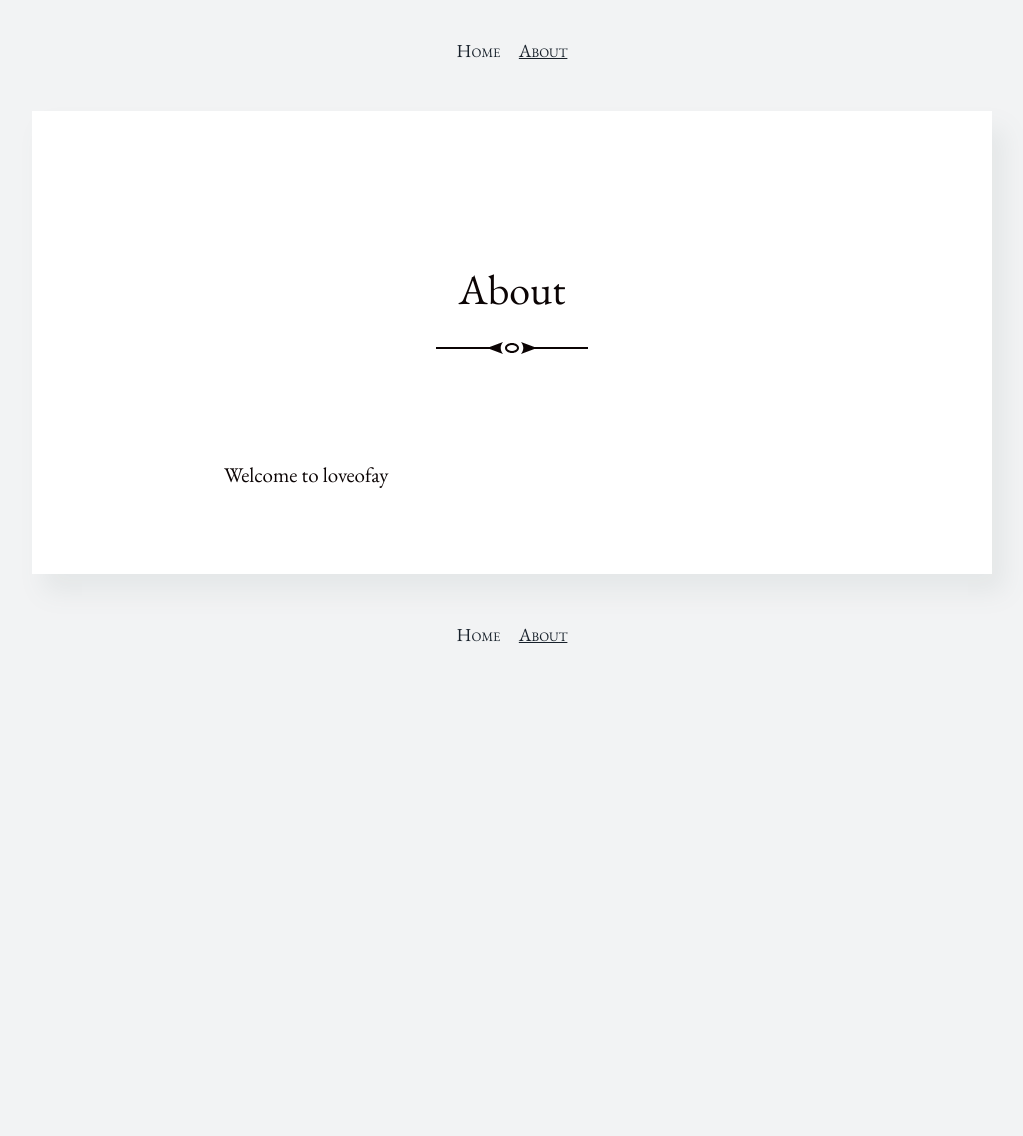
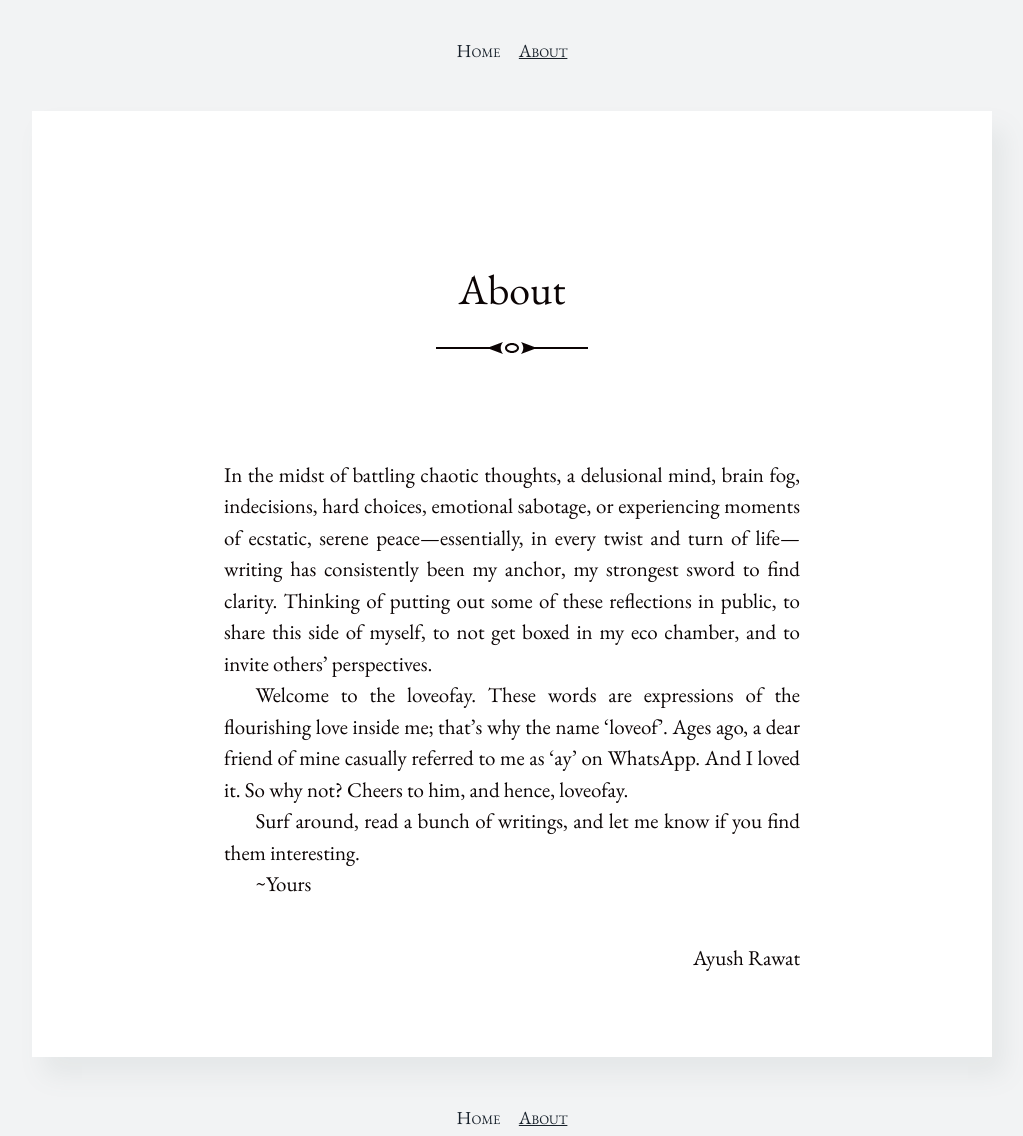
Before and after one commit to loveofay/loveofay.github.io, a Jekyll site: the page built from about.md, in a window 1280 px wide. Shown: the whole page, without its empty margins (128-1151 px from the left). Built offline with Jekyll 4.4.1, drawn with Linux system fonts in a browser that asks for light colours; before the commit the page ends 900 px from its top, so only the background shows below that.

Commit message:
Updating About page

```diff
--- a/about.md
+++ b/about.md
@@ -1,6 +1,13 @@
 ---
 layout: post
 title: About
+author: Ayush Rawat
 ---
 
-Welcome to loveofay
+In the midst of battling chaotic thoughts, a delusional mind, brain fog, indecisions, hard choices, emotional sabotage, or experiencing moments of ecstatic, serene peace—essentially, in every twist and turn of life—writing has consistently been my anchor, my strongest sword to find clarity. Thinking of putting out some of these reflections in public, to share this side of myself, to not get boxed in my eco chamber, and to invite others' perspectives.
+
+Welcome to the loveofay. These words are expressions of the flourishing love inside me; that's why the name 'loveof'. Ages ago, a dear friend of mine casually referred to me as 'ay' on WhatsApp. And I loved it. So why not? Cheers to him, and hence, loveofay.
+
+Surf around, read a bunch of writings, and let me know if you find them interesting.
+
+~Yours
```
